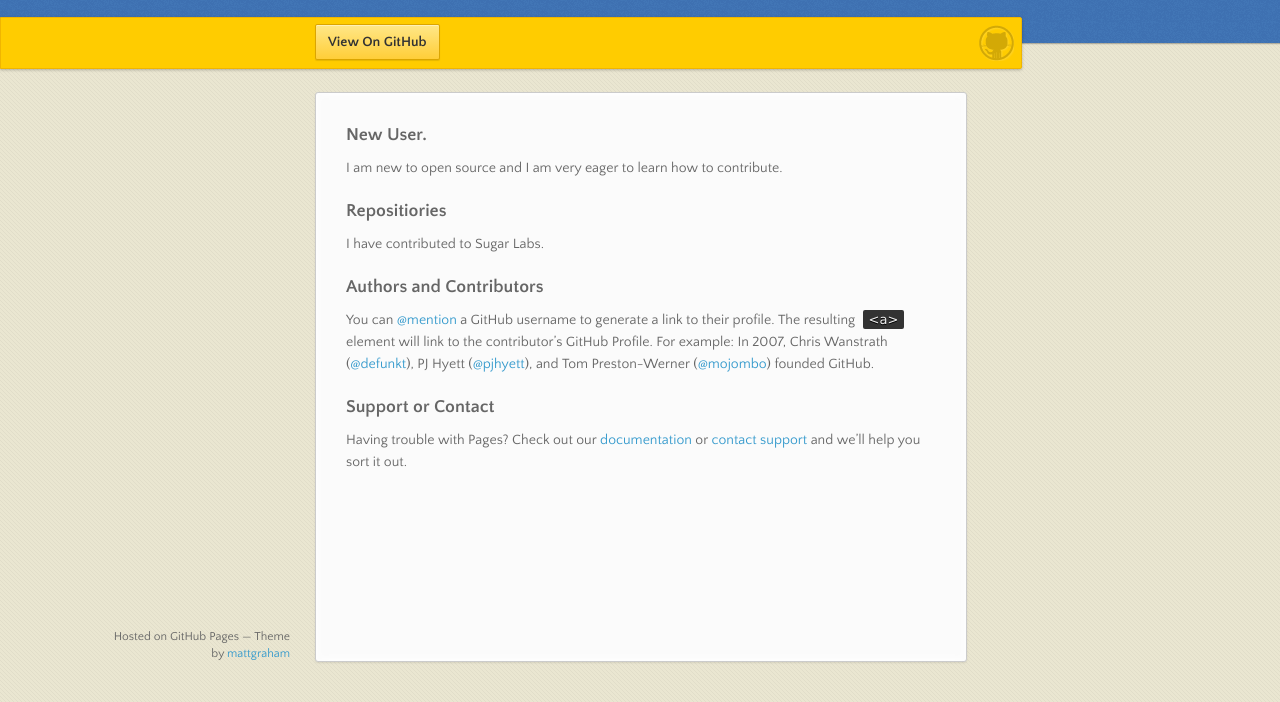
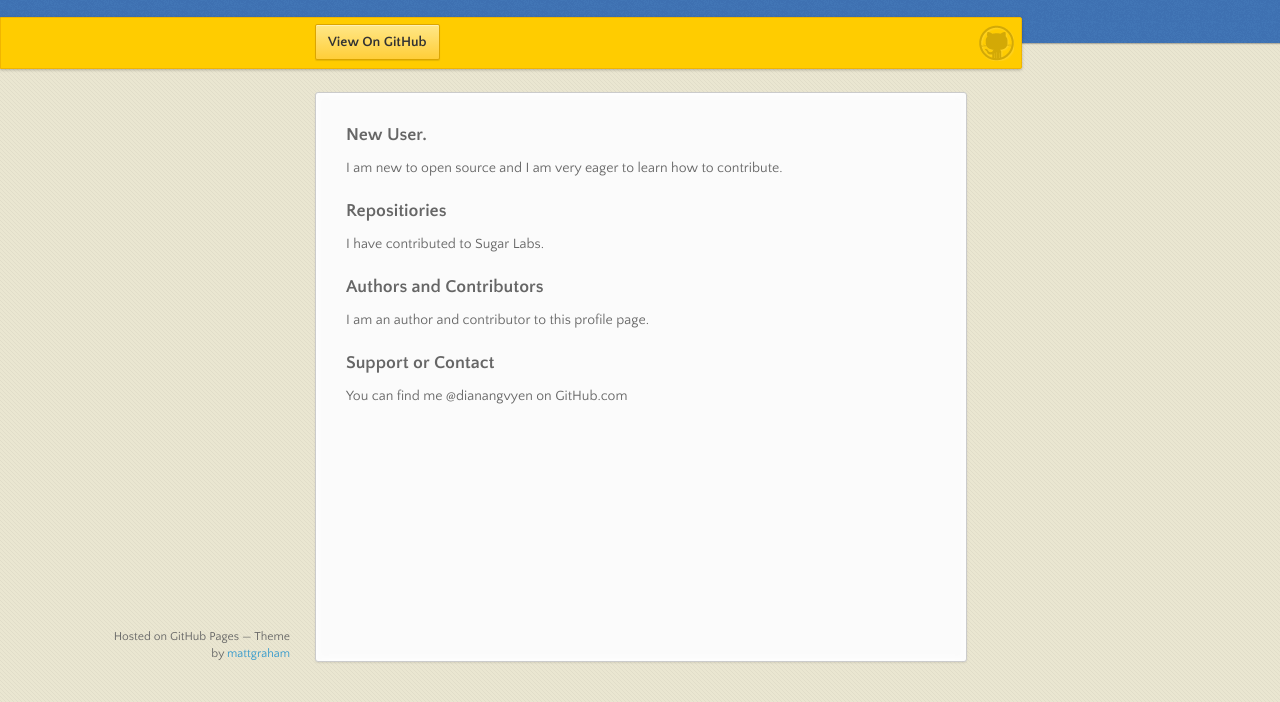
Before and after one commit to dianangvyen/dianangvyen.github.io, a plain HTML site: page index.html in a window 1280 px wide. Shown: the part 98-800 px from the top of the page. Drawn offline with nearby package versions, Linux system fonts and the light colour scheme.

Commit message:
Edit names
I added my name.

```diff
--- a/index.html
+++ b/index.html
@@ -49,12 +49,12 @@
 <h3>
 <a id="authors-and-contributors" class="anchor" href="#authors-and-contributors" aria-hidden="true"><span class="octicon octicon-link"></span></a>Authors and Contributors</h3>
 
-<p>You can <a href="https://github.com/blog/821" class="user-mention">@mention</a> a GitHub username to generate a link to their profile. The resulting <code>&lt;a&gt;</code> element will link to the contributor’s GitHub Profile. For example: In 2007, Chris Wanstrath (<a href="https://github.com/defunkt" class="user-mention">@defunkt</a>), PJ Hyett (<a href="https://github.com/pjhyett" class="user-mention">@pjhyett</a>), and Tom Preston-Werner (<a href="https://github.com/mojombo" class="user-mention">@mojombo</a>) founded GitHub.</p>
+<p>I am an author and contributor to this profile page.</p>
 
 <h3>
 <a id="support-or-contact" class="anchor" href="#support-or-contact" aria-hidden="true"><span class="octicon octicon-link"></span></a>Support or Contact</h3>
 
-<p>Having trouble with Pages? Check out our <a href="https://help.github.com/pages">documentation</a> or <a href="https://github.com/contact">contact support</a> and we’ll help you sort it out.</p>
+<p>You can find me @dianangvyen on GitHub.com</p>
       </section>
       <footer>
         <p><small>Hosted on GitHub Pages &mdash; Theme by <a href="https://twitter.com/michigangraham">mattgraham</a></small></p>
```
